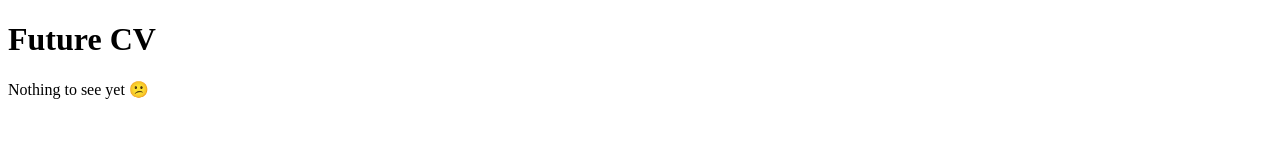
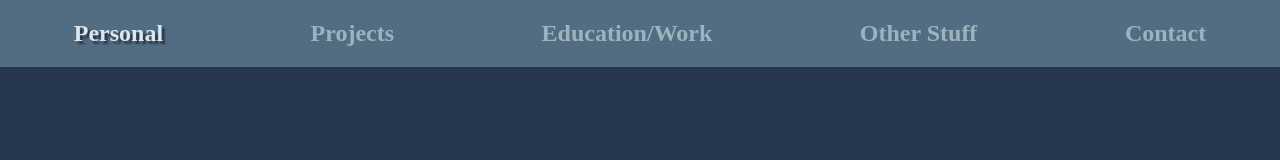
Before and after one commit to stefankarlsson1230/stefankarlsson1230.github.io, a plain HTML site: page index.html in a window 1280 px wide. Drawn offline with Linux system fonts and the light colour scheme.

Commit message:
Working on main menu and color-schemes

```diff
--- a/index.html
+++ b/index.html
@@ -1,9 +1,21 @@
 <!DOCTYPE html>
 <html>
-<head></head>
+<head>
+  <link href="style.css" rel="stylesheet">
+</head>
 <body>
-  <h1>Future CV</h1>
-  <p>Nothing to see yet &#128533;</p>
+  <header>
+    <nav>
+      <h2><a id="current" href="#">Personal</a></h2>
+      <h2><a href="#">Projects</a></h2>
+      <h2><a href="#">Education/Work</a></h2>
+      <h2><a href="#">Other Stuff</a></h2>
+      <h2><a href="#">Contact</a></h2>
+    </nav>
+  </header>
+  <main></main>
+
+
 </body>
 
 </html>
--- /dev/null
+++ b/style.css
@@ -0,0 +1,27 @@
+html, body {
+    background-color: #27374D;
+    margin: 0;
+    padding: 0;
+}
+
+nav {
+    margin: 0;
+    background-color: #526D82;
+    display: flex;
+    justify-content: space-around;
+}
+
+nav a:hover:not(#current) {
+    color: black;
+}
+
+nav a {
+    text-decoration: none;
+    color: #9DB2BF;
+}
+
+#current {
+    color: #DDE6ED;
+    cursor: default;
+    text-shadow: 3px 3px 2px #27374D;
+}
```
